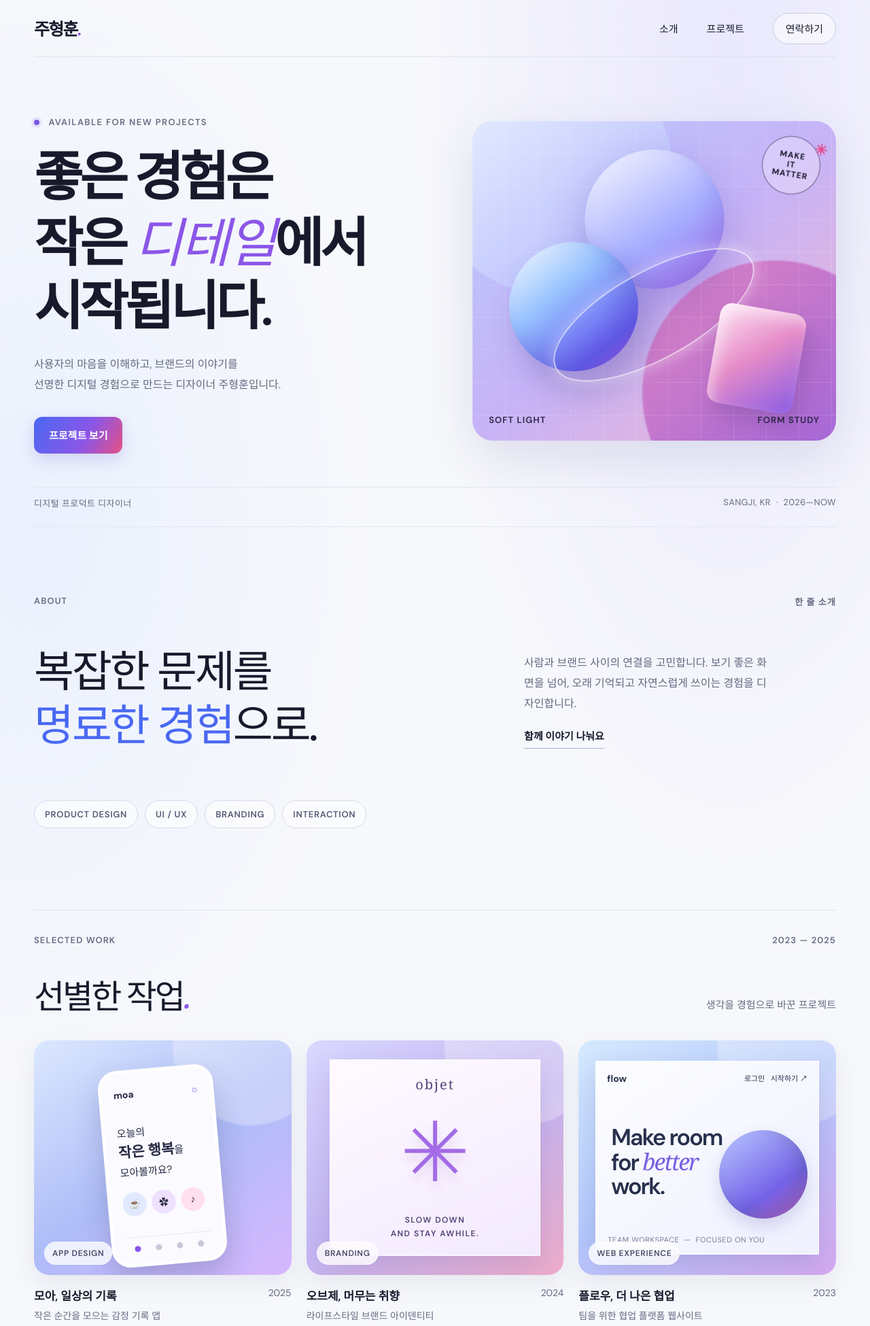
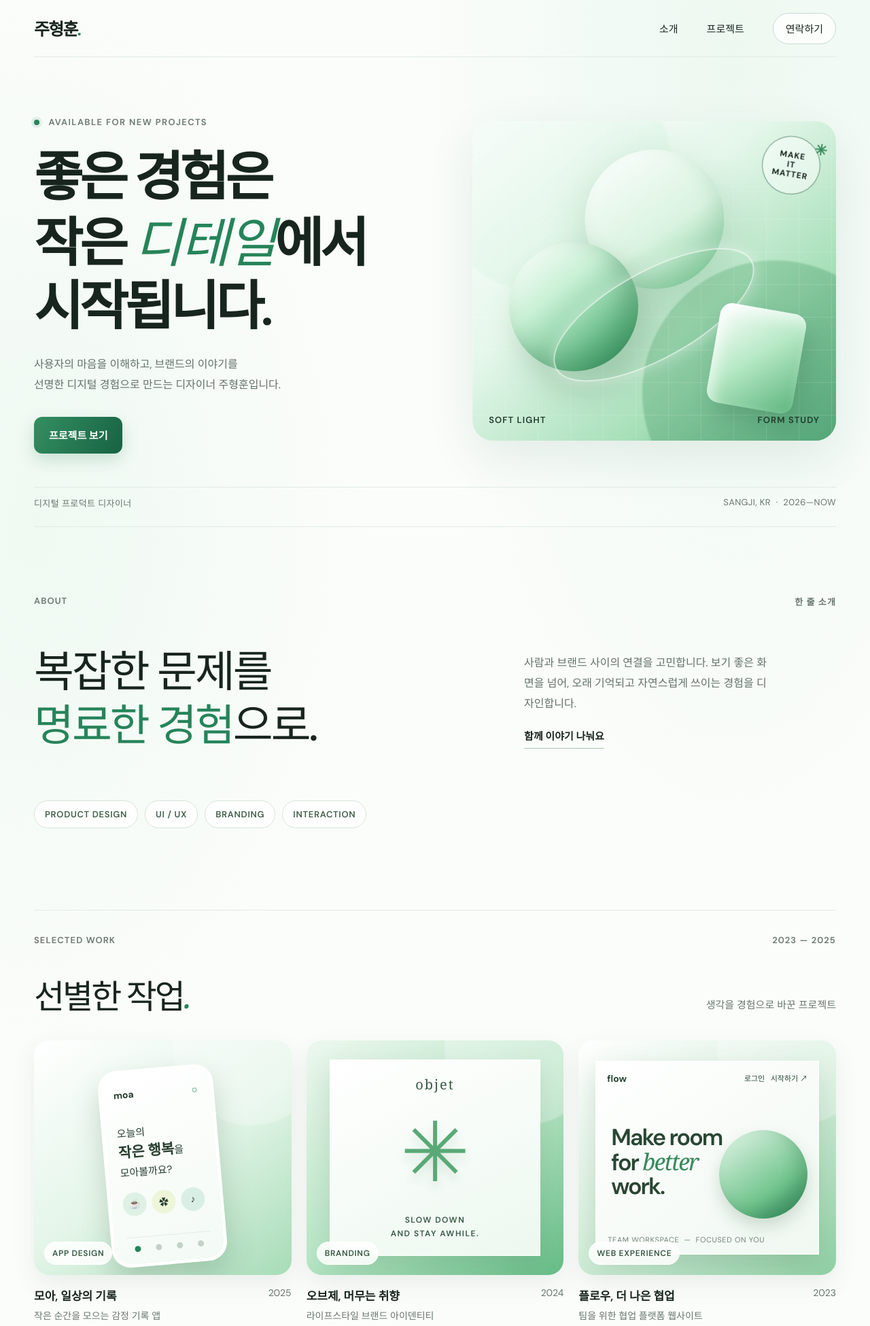
Before and after one commit to hyeonghunjoo/portfolio, a plain HTML site: page index.html in a window 1280 px wide. Shown: the top 1950 px of the page at 68% size. Drawn offline with Linux system fonts and the light colour scheme.

Commit message:
Refresh portfolio with white and green gradients

```diff
--- a/index.html
+++ b/index.html
@@ -34,7 +34,7 @@
         <p class="hero-intro">사용자의 마음을 이해하고, 브랜드의 이야기를<br class="desktop-only"> 선명한 디지털 경험으로 만드는 디자이너 주형훈입니다.</p>
         <a class="button button-dark" href="#projects">프로젝트 보기</a>
       </div>
-      <div class="hero-art" role="img" aria-label="블루와 퍼플, 핑크가 어우러진 추상적인 그라데이션 오브제">
+      <div class="hero-art" role="img" aria-label="화이트와 그린이 어우러진 부드러운 그라데이션 추상 오브제">
         <div class="art-grid"></div>
         <div class="art-sun"></div>
         <div class="art-orb"></div>
--- a/style.css
+++ b/style.css
@@ -1,14 +1,14 @@
 :root {
   color-scheme: light;
-  --paper: #f7f8fc;
-  --ink: #181a2c;
-  --muted: #676b82;
-  --line: #e2e5f0;
-  --blue: #4968f2;
-  --purple: #8b56e8;
-  --red: #e45183;
-  --gradient: linear-gradient(120deg, var(--blue), var(--purple) 58%, var(--red));
-  --soft-shadow: 0 24px 70px #343e7620;
+  --paper: #fbfdfb;
+  --ink: #18251e;
+  --muted: #68766e;
+  --line: #e1ebe4;
+  --green: #26845a;
+  --forest: #155b40;
+  --mint: #bde8ce;
+  --gradient: linear-gradient(120deg, #ffffff 0%, #dff4e6 42%, #58bd83 100%);
+  --soft-shadow: 0 24px 70px #245a3b18;
 }
 
 * { box-sizing: border-box; }
@@ -17,8 +17,8 @@ body {
   margin: 0;
   color: var(--ink);
   background:
-    radial-gradient(ellipse at 84% 3%, #dcd8ff80, transparent 29rem),
-    radial-gradient(ellipse at 4% 27%, #d9e7ff70, transparent 31rem),
+    radial-gradient(ellipse at 84% 3%, #dff4e680, transparent 30rem),
+    radial-gradient(ellipse at 4% 27%, #eaf7edb0, transparent 31rem),
     var(--paper);
   font-family: "DM Sans", "Noto Sans KR", sans-serif;
   -webkit-font-smoothing: antialiased;
@@ -30,18 +30,18 @@ a { color: inherit; text-decoration: none; }
   display: flex;
   align-items: center;
   justify-content: space-between;
-  border-bottom: 1px solid #dfe2ee;
+  border-bottom: 1px solid var(--line);
 }
 .logo { font-size: 25px; font-weight: 700; letter-spacing: -1.8px; }
-.logo span { color: var(--purple); }
+.logo span { color: var(--green); }
 .site-nav { display: flex; align-items: center; gap: 42px; font-size: 15px; }
 .site-nav a, .text-link, .site-footer a { transition: color .2s ease; }
-.site-nav a:hover, .text-link:hover, .site-footer a:hover { color: var(--purple); }
+.site-nav a:hover, .text-link:hover, .site-footer a:hover { color: var(--green); }
 .nav-contact {
-  border: 1px solid #c8cce0;
+  border: 1px solid #c9dbcf;
   border-radius: 30px;
   padding: 11px 18px;
-  background: #ffffff80;
+  background: #ffffffc9;
 }
 .menu-toggle { display: none; }
 .hero {
@@ -55,10 +55,10 @@ a { color: inherit; text-decoration: none; }
   padding-bottom: 78px;
 }
 .eyebrow { font-size: 13px; font-weight: 600; letter-spacing: 1.4px; color: var(--muted); }
-.status-dot { display: inline-block; width: 8px; height: 8px; border-radius: 50%; background: #7957e8; margin-right: 9px; box-shadow: 0 0 0 4px #7957e81c; }
+.status-dot { display: inline-block; width: 8px; height: 8px; border-radius: 50%; background: var(--green); margin-right: 9px; box-shadow: 0 0 0 4px #26845a1c; }
 .hero h1 { font-size: clamp(48px, 6.3vw, 78px); line-height: 1.2; letter-spacing: -5px; margin: 27px 0 22px; font-weight: 600; }
-.serif-accent { font-family: Georgia, serif; font-weight: 400; font-style: italic; color: var(--purple); letter-spacing: -3px; }
-.hero-intro { font-size: 16px; line-height: 1.9; color: #656980; margin: 0 0 31px; }
+.serif-accent { font-family: Georgia, serif; font-weight: 400; font-style: italic; color: var(--green); letter-spacing: -3px; }
+.hero-intro { font-size: 16px; line-height: 1.9; color: #637269; margin: 0 0 31px; }
 .button {
   display: inline-flex;
   align-items: center;
@@ -72,75 +72,75 @@ a { color: inherit; text-decoration: none; }
   cursor: pointer;
   transition: transform .2s ease, box-shadow .2s ease;
 }
-.button:hover { transform: translateY(-2px); box-shadow: 0 12px 28px #6555cb3b; }
-.button-dark { background: var(--gradient); color: white; box-shadow: 0 9px 25px #6555cb35; }
+.button:hover { transform: translateY(-2px); box-shadow: 0 12px 28px #26845a38; }
+.button-dark { background: linear-gradient(120deg, #348f61, #176243); color: white; box-shadow: 0 9px 25px #26845a35; }
 .hero-art {
   height: 470px;
   position: relative;
   overflow: hidden;
   border-radius: 30px;
   isolation: isolate;
-  background: linear-gradient(140deg, #b9cbff, #c6b3f7 50%, #f2b5d1);
+  background: linear-gradient(140deg, #ffffff 0%, #e5f7eb 39%, #a6dfb8 72%, #48aa73 100%);
   box-shadow: var(--soft-shadow);
 }
 .hero-art::before, .hero-art::after { content: ""; position: absolute; z-index: -1; border-radius: 50%; filter: blur(1px); }
-.hero-art::before { width: 360px; height: 360px; top: -105px; left: -65px; background: linear-gradient(140deg, #fefeffd9, #91aaff70); }
-.hero-art::after { width: 390px; height: 390px; right: -105px; bottom: -125px; background: linear-gradient(140deg, #ef70aaad, #724ce9d9); }
+.hero-art::before { width: 360px; height: 360px; top: -105px; left: -65px; background: linear-gradient(140deg, #ffffffed, #c8efd5a8); }
+.hero-art::after { width: 390px; height: 390px; right: -105px; bottom: -125px; background: linear-gradient(140deg, #a9dfb8d9, #348e60e8); }
 .art-grid { position: absolute; inset: 0; background-image: linear-gradient(#fff5 1px, transparent 1px), linear-gradient(90deg, #fff5 1px, transparent 1px); background-size: 48px 48px; opacity: .4; }
-.art-sun { position: absolute; width: 205px; height: 205px; border-radius: 50%; top: 42px; left: 50%; transform: translateX(-50%); background: linear-gradient(145deg, #fbfbff, #a5adff 58%, #9e66e8); box-shadow: 0 25px 65px #5744ba55, inset -14px -18px 30px #6845b92a; }
-.art-orb { position: absolute; width: 190px; height: 190px; border-radius: 50%; left: 10%; top: 38%; background: linear-gradient(140deg, #fff, #99c4ff 38%, #655df0 78%, #b75be0); box-shadow: inset -21px -19px 36px #463fb444, 15px 28px 45px #443f9450; }
+.art-sun { position: absolute; width: 205px; height: 205px; border-radius: 50%; top: 42px; left: 50%; transform: translateX(-50%); background: linear-gradient(145deg, #ffffff, #d9f3e0 58%, #72c58e); box-shadow: 0 25px 65px #34794c38, inset -14px -18px 30px #23784720; }
+.art-orb { position: absolute; width: 190px; height: 190px; border-radius: 50%; left: 10%; top: 38%; background: linear-gradient(140deg, #fff 4%, #c8f0d4 38%, #5eb982 78%, #248253); box-shadow: inset -21px -19px 36px #245d3b44, 15px 28px 45px #346c4540; }
 .art-ring { position: absolute; width: 330px; height: 130px; border: 2px solid #fff9; border-radius: 50%; transform: rotate(-29deg); left: 19%; top: 47%; box-shadow: 0 0 25px #fff7; }
-.art-block { position: absolute; width: 128px; height: 148px; right: 10%; bottom: 10%; transform: rotate(10deg); border-radius: 18px; background: linear-gradient(140deg, #ffe6f4, #e58bc8 48%, #885be4); box-shadow: 12px 18px 32px #54378142, inset 9px 10px 20px #fff7; }
-.art-caption { position: absolute; left: 24px; right: 24px; bottom: 22px; display: flex; justify-content: space-between; color: #282441; font-size: 13px; font-weight: 600; letter-spacing: 1.1px; }
-.art-stamp { position: absolute; right: 23px; top: 22px; border: 1px solid #332b54a8; border-radius: 50%; width: 86px; height: 86px; display: grid; place-content: center; text-align: center; font-size: 12px; font-weight: 700; line-height: 1.15; letter-spacing: 1px; transform: rotate(9deg); background: #f8f7ff55; backdrop-filter: blur(8px); }
-.art-stamp span { position: absolute; right: -8px; top: 1px; color: #e44e91; font-size: 22px; }
+.art-block { position: absolute; width: 128px; height: 148px; right: 10%; bottom: 10%; transform: rotate(10deg); border-radius: 18px; background: linear-gradient(140deg, #ffffff, #b7e9c6 48%, #5bb47c); box-shadow: 12px 18px 32px #245a3b38, inset 9px 10px 20px #fff9; }
+.art-caption { position: absolute; left: 24px; right: 24px; bottom: 22px; display: flex; justify-content: space-between; color: #203a2a; font-size: 13px; font-weight: 600; letter-spacing: 1.1px; }
+.art-stamp { position: absolute; right: 23px; top: 22px; border: 1px solid #2e6848a8; border-radius: 50%; width: 86px; height: 86px; display: grid; place-content: center; text-align: center; font-size: 12px; font-weight: 700; line-height: 1.15; letter-spacing: 1px; transform: rotate(9deg); background: #ffffff80; backdrop-filter: blur(8px); }
+.art-stamp span { position: absolute; right: -8px; top: 1px; color: #388d5d; font-size: 22px; }
 .hero-bottom { position: absolute; bottom: 25px; left: 0; right: 0; border-top: 1px solid var(--line); padding-top: 13px; display: flex; justify-content: space-between; color: var(--muted); font-size: 13px; letter-spacing: .4px; }
 .intro { padding-top: 100px; padding-bottom: 120px; border-top: 1px solid var(--line); }
 .section-label { display: flex; justify-content: space-between; font-size: 13px; font-weight: 600; letter-spacing: 1.1px; color: var(--muted); }
 .intro-content { display: grid; grid-template-columns: 1.1fr .7fr; align-items: end; margin-top: 55px; }
 .intro h2, .projects h2, .contact h2 { font-size: clamp(38px, 5.6vw, 64px); line-height: 1.24; letter-spacing: -3px; font-weight: 500; margin: 0; }
-.intro h2 span { color: var(--blue); }
+.intro h2 span { color: var(--green); }
 .intro-note { max-width: 370px; padding-bottom: 7px; }
-.intro-note p { color: #656980; font-size: 16px; line-height: 1.9; margin: 0 0 20px; }
-.text-link { display: inline-block; font-size: 15px; font-weight: 600; border-bottom: 1px solid #aaaed0; padding-bottom: 7px; }
+.intro-note p { color: #637269; font-size: 16px; line-height: 1.9; margin: 0 0 20px; }
+.text-link { display: inline-block; font-size: 15px; font-weight: 600; border-bottom: 1px solid #a9c6b0; padding-bottom: 7px; }
 .skills { margin-top: 69px; display: flex; gap: 10px; flex-wrap: wrap; }
-.skills span { border: 1px solid #d6d9e9; background: #fff9; padding: 11px 15px; border-radius: 24px; font-size: 13px; font-weight: 600; letter-spacing: .7px; color: #565b76; }
+.skills span { border: 1px solid #d6e6da; background: #ffffffc9; padding: 11px 15px; border-radius: 24px; font-size: 13px; font-weight: 600; letter-spacing: .7px; color: #42604b; }
 .projects { border-top: 1px solid var(--line); padding-top: 35px; padding-bottom: 120px; }
 .projects-heading { display: flex; justify-content: space-between; align-items: end; margin: 43px 0 34px; }
 .projects-heading p { font-size: 15px; color: var(--muted); margin: 0 0 8px; }
 .projects h2 { font-size: 49px; }
 .project-grid { display: grid; grid-template-columns: repeat(3, 1fr); gap: 22px; }
 .project-card { min-width: 0; }
-.project-visual { height: 345px; display: block; position: relative; overflow: hidden; border-radius: 22px; box-shadow: 0 13px 35px #38416e16; transition: transform .25s ease, box-shadow .25s ease; }
-.project-card:hover .project-visual { transform: translateY(-5px); box-shadow: 0 21px 44px #38416e27; }
-.visual-one { background: linear-gradient(145deg, #dbe8ff, #aebcf8 52%, #d8b7ff); }
-.visual-two { background: linear-gradient(145deg, #d9d7ff, #c2b4f1 53%, #eeacca); }
-.visual-three { background: linear-gradient(145deg, #d5eaff, #b5c8fd 48%, #d6a9f1); }
+.project-visual { height: 345px; display: block; position: relative; overflow: hidden; border-radius: 22px; box-shadow: 0 13px 35px #31563c16; transition: transform .25s ease, box-shadow .25s ease; }
+.project-card:hover .project-visual { transform: translateY(-5px); box-shadow: 0 21px 44px #31563c27; }
+.visual-one { background: linear-gradient(145deg, #ffffff, #e3f5e8 52%, #a7dcb7); }
+.visual-two { background: linear-gradient(145deg, #edf8ef, #b8e5c5 53%, #66bd86); }
+.visual-three { background: linear-gradient(145deg, #ffffff, #d8f0de 48%, #90d0a4); }
 .visual-one::before, .visual-two::before, .visual-three::before { content: ""; position: absolute; width: 230px; height: 230px; border-radius: 50%; background: #ffffff4d; filter: blur(1px); top: -105px; right: -55px; }
-.visual-tag { position: absolute; bottom: 15px; left: 15px; border: 1px solid #fff9; background: #ffffffc9; backdrop-filter: blur(10px); border-radius: 20px; padding: 8px 11px; font-size: 12px; font-weight: 600; letter-spacing: .7px; color: #454967; }
-.phone-mock { position: absolute; width: 170px; height: 290px; border: 5px solid #fff; border-radius: 28px; background: #fafaff; left: 50%; top: 50%; transform: translate(-50%, -46%) rotate(-5deg); box-shadow: 0 20px 40px #34305d38; padding: 22px 17px; color: #272943; }
+.visual-tag { position: absolute; bottom: 15px; left: 15px; border: 1px solid #fff; background: #ffffffd9; backdrop-filter: blur(10px); border-radius: 20px; padding: 8px 11px; font-size: 12px; font-weight: 600; letter-spacing: .7px; color: #365642; }
+.phone-mock { position: absolute; width: 170px; height: 290px; border: 5px solid #fff; border-radius: 28px; background: linear-gradient(160deg, #fff, #f3faf4); left: 50%; top: 50%; transform: translate(-50%, -46%) rotate(-5deg); box-shadow: 0 20px 40px #31563c38; padding: 22px 17px; color: #263d2e; }
 .phone-top { font-size: 14px; font-weight: 700; display: flex; justify-content: space-between; }
-.phone-top span { color: #7856e8; }
+.phone-top span { color: var(--green); }
 .phone-greeting { margin-top: 36px; font-size: 15px; line-height: 1.6; }
 .phone-greeting b { font-size: 21px; }
 .phone-circles { display: flex; gap: 8px; margin-top: 17px; }
-.phone-circles i { font-style: normal; background: #e1e9ff; width: 35px; height: 35px; border-radius: 50%; display: grid; place-items: center; font-size: 14px; }
-.phone-circles i:nth-child(2) { background: #eee0ff; }
-.phone-circles i:nth-child(3) { background: #ffe1ed; }
-.phone-tab { position: absolute; bottom: 17px; left: 18px; right: 18px; border-top: 1px solid #e8e6f0; display: flex; justify-content: space-around; padding-top: 12px; }
-.phone-tab i { width: 9px; height: 9px; background: #c7c8d8; border-radius: 50%; }
-.phone-tab i:first-child { background: var(--purple); }
-.obj-card { position: absolute; inset: 28px 34px; border: 1px solid #fff; background: linear-gradient(155deg, #fffaff, #f3e9ff); box-shadow: 0 15px 35px #48347522; display: flex; flex-direction: column; align-items: center; justify-content: space-between; padding: 22px 14px; color: #514276; }
+.phone-circles i { font-style: normal; background: #dff1e4; width: 35px; height: 35px; border-radius: 50%; display: grid; place-items: center; font-size: 14px; }
+.phone-circles i:nth-child(2) { background: #edf6d9; }
+.phone-circles i:nth-child(3) { background: #d9efe5; }
+.phone-tab { position: absolute; bottom: 17px; left: 18px; right: 18px; border-top: 1px solid #e3ece5; display: flex; justify-content: space-around; padding-top: 12px; }
+.phone-tab i { width: 9px; height: 9px; background: #c3d1c6; border-radius: 50%; }
+.phone-tab i:first-child { background: var(--green); }
+.obj-card { position: absolute; inset: 28px 34px; border: 1px solid #fff; background: linear-gradient(155deg, #fff, #edf8ef); box-shadow: 0 15px 35px #31563c22; display: flex; flex-direction: column; align-items: center; justify-content: space-between; padding: 22px 14px; color: #365843; }
 .obj-brand { font-family: Georgia, serif; font-size: 20px; letter-spacing: 2px; }
-.obj-flower { font-size: 122px; color: #a36be6; line-height: 1; text-shadow: 0 10px 14px #7545a82b; }
+.obj-flower { font-size: 122px; color: #59a977; line-height: 1; text-shadow: 0 10px 14px #34774b2b; }
 .obj-message { font-size: 12px; font-weight: 600; letter-spacing: 1.5px; text-align: center; line-height: 1.7; }
-.flow-window { position: absolute; inset: 30px 25px; border: 1px solid #fff; background: linear-gradient(145deg, #fcfdff, #eff1ff); box-shadow: 0 15px 35px #3748782b; padding: 16px; color: #28304c; }
+.flow-window { position: absolute; inset: 30px 25px; border: 1px solid #fff; background: linear-gradient(145deg, #fff, #f0f8f1); box-shadow: 0 15px 35px #31563c2b; padding: 16px; color: #294633; }
 .flow-nav { font-size: 14px; font-weight: 700; display: flex; justify-content: space-between; }
 .flow-nav span { font-size: 11px; font-weight: 500; }
 .flow-copy { position: absolute; left: 22px; top: 95px; font-size: 34px; line-height: 1.02; font-weight: 600; letter-spacing: -2px; z-index: 1; }
-.flow-copy em { font-family: Georgia, serif; color: #795fe3; font-weight: 400; }
-.flow-circle { position: absolute; width: 130px; height: 130px; border-radius: 50%; background: linear-gradient(145deg, #b9c9ff, #7563e9 65%, #c45fcb); right: 16px; bottom: 52px; box-shadow: inset -14px -12px 22px #33485835, 0 12px 25px #5851aa35; }
-.flow-footer { position: absolute; bottom: 14px; left: 17px; font-size: 11px; letter-spacing: .6px; color: #777b94; }
+.flow-copy em { font-family: Georgia, serif; color: #38895c; font-weight: 400; }
+.flow-circle { position: absolute; width: 130px; height: 130px; border-radius: 50%; background: linear-gradient(145deg, #e5f6e9, #72c58e 65%, #278655); right: 16px; bottom: 52px; box-shadow: inset -14px -12px 22px #205b3935, 0 12px 25px #356c4535; }
+.flow-footer { position: absolute; bottom: 14px; left: 17px; font-size: 11px; letter-spacing: .6px; color: #738477; }
 .project-meta { display: flex; justify-content: space-between; align-items: start; padding-top: 17px; }
 .project-meta h3 { font-size: 17px; font-weight: 600; margin: 0 0 7px; }
 .project-meta p { font-size: 14px; color: var(--muted); margin: 0; line-height: 1.6; }
@@ -150,12 +150,12 @@ a { color: inherit; text-decoration: none; }
 .contact .eyebrow { margin-bottom: 20px; }
 .contact h2 { font-size: clamp(42px, 5vw, 60px); }
 .contact-copy > p:not(.eyebrow) { font-size: 16px; color: var(--muted); line-height: 1.9; margin: 20px 0; }
-.email-link { display: inline-block; font-size: 16px; font-weight: 600; border-bottom: 1px solid #aaaed0; padding-bottom: 7px; margin-top: 10px; }
+.email-link { display: inline-block; font-size: 16px; font-weight: 600; border-bottom: 1px solid #a6c5ad; padding-bottom: 7px; margin-top: 10px; }
 .contact-form { display: flex; flex-direction: column; }
 .contact-form label { font-size: 14px; font-weight: 600; margin: 0 0 8px; }
-.contact-form input, .contact-form textarea { font: inherit; font-size: 15px; color: var(--ink); background: #ffffff55; border: 1px solid transparent; border-bottom-color: #c9cde0; border-radius: 8px 8px 0 0; padding: 13px 12px; margin-bottom: 20px; outline: none; resize: vertical; }
-.contact-form input:focus, .contact-form textarea:focus { border-color: #8b78e4; background: #fff; box-shadow: 0 0 0 3px #8b78e41a; }
-.contact-form input::placeholder, .contact-form textarea::placeholder { color: #898da2; }
+.contact-form input, .contact-form textarea { font: inherit; font-size: 15px; color: var(--ink); background: #ffffffa8; border: 1px solid transparent; border-bottom-color: #c7d9ca; border-radius: 8px 8px 0 0; padding: 13px 12px; margin-bottom: 20px; outline: none; resize: vertical; }
+.contact-form input:focus, .contact-form textarea:focus { border-color: #5ba579; background: #fff; box-shadow: 0 0 0 3px #4a9c691a; }
+.contact-form input::placeholder, .contact-form textarea::placeholder { color: #89968d; }
 .submit-button { align-self: flex-start; margin-top: 2px; }
 .form-note { font-size: 13px; color: var(--muted); line-height: 1.6; margin-top: 12px; }
 .site-footer { border-top: 1px solid var(--line); padding-top: 23px; padding-bottom: 25px; display: grid; grid-template-columns: 1fr 1fr 1fr; align-items: center; font-size: 14px; color: var(--muted); }
@@ -184,7 +184,7 @@ a { color: inherit; text-decoration: none; }
   .site-header { height: 70px; }
   .menu-toggle { display: flex; border: 0; background: none; padding: 8px; flex-direction: column; gap: 5px; z-index: 3; }
   .menu-toggle span { display: block; width: 22px; height: 2px; background: var(--ink); }
-  .site-nav { display: none; position: absolute; top: 69px; left: 0; right: 0; background: #f7f8fcf5; backdrop-filter: blur(15px); padding: 22px 20px 25px; z-index: 2; flex-direction: column; align-items: stretch; gap: 20px; border-bottom: 1px solid var(--line); }
+  .site-nav { display: none; position: absolute; top: 69px; left: 0; right: 0; background: #fbfdfbf5; backdrop-filter: blur(15px); padding: 22px 20px 25px; z-index: 2; flex-direction: column; align-items: stretch; gap: 20px; border-bottom: 1px solid var(--line); }
   .site-nav.is-open { display: flex; }
   .nav-contact { align-self: flex-start; }
   .hero { display: flex; flex-direction: column; align-items: stretch; gap: 35px; padding-top: 59px; padding-bottom: 72px; }
```
